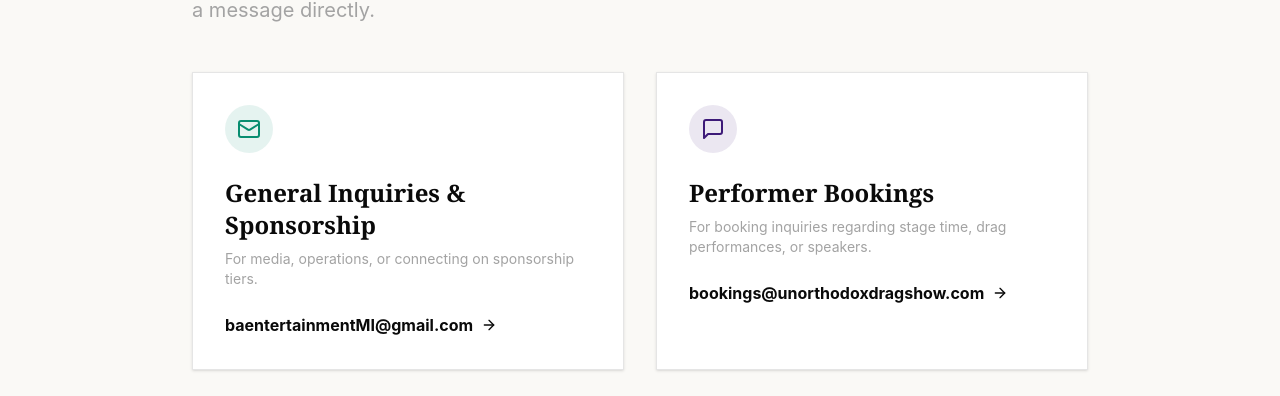
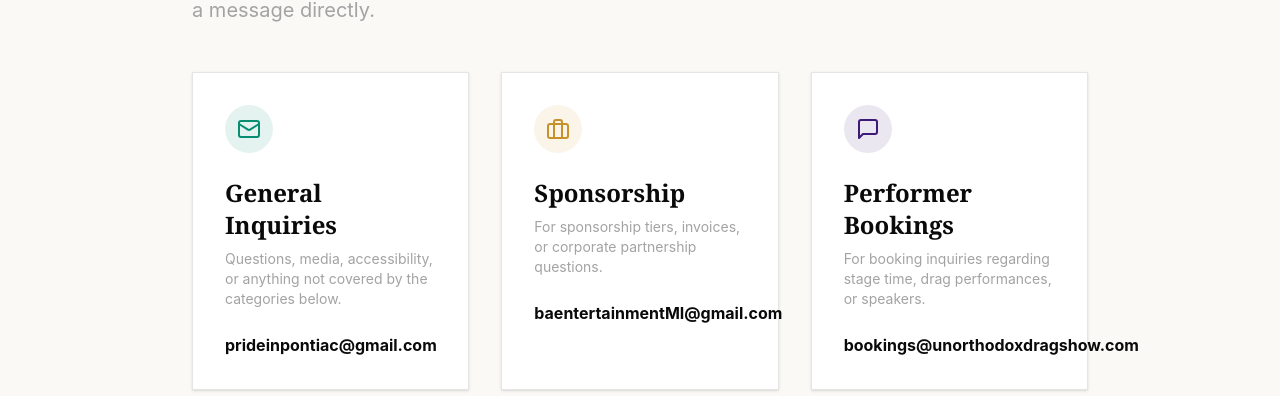
Before and after one commit to brokenbartender/pride-in-pontiac-2026, a React (Vite) app: page /contact in a window 1280 px wide. Shown: the part 404-800 px from the top of the page. Built offline with nearby package versions, Linux system fonts and the light colour scheme; no server answers.

Commit message:
Split General Inquiries from Sponsorship into separate contact cards with correct inboxes

```diff
--- a/src/pages/Contact.tsx
+++ b/src/pages/Contact.tsx
@@ -1,5 +1,5 @@
 import { useState } from "react";
-import { Mail, MessageSquare, ArrowRight, CheckCircle } from "lucide-react";
+import { Mail, MessageSquare, Briefcase, ArrowRight, CheckCircle } from "lucide-react";
 import { AsexualStripe } from "../components/AsexualStripe";
 import { WEB3FORMS_KEY, FormStatus, submitForm } from "../lib/web3forms";
 
@@ -30,20 +30,38 @@
           message directly.
         </p>
 
-        <div className="grid md:grid-cols-2 gap-8 mb-16">
+        <div className="grid md:grid-cols-3 gap-8 mb-16">
           <div className="bg-pride-white border border-pride-black/10 p-8 shadow-sm hover:shadow-md transition-shadow">
             <div className="w-12 h-12 bg-pride-teal/10 flex items-center justify-center rounded-full mb-6 text-pride-teal">
               <Mail size={24} />
             </div>
             <h3 className="font-serif font-bold text-2xl mb-2">
-              General Inquiries & Sponsorship
+              General Inquiries
             </h3>
             <p className="text-pride-muted text-sm mb-6">
-              For media, operations, or connecting on sponsorship tiers.
+              Questions, media, accessibility, or anything not covered by the categories below.
+            </p>
+            <a
+              href="mailto:prideinpontiac@gmail.com"
+              className="font-bold flex items-center gap-2 hover:text-pride-teal transition-colors"
+            >
+              prideinpontiac@gmail.com <ArrowRight size={16} />
+            </a>
+          </div>
+
+          <div className="bg-pride-white border border-pride-black/10 p-8 shadow-sm hover:shadow-md transition-shadow">
+            <div className="w-12 h-12 bg-pride-gold/10 flex items-center justify-center rounded-full mb-6 text-pride-gold">
+              <Briefcase size={24} />
+            </div>
+            <h3 className="font-serif font-bold text-2xl mb-2">
+              Sponsorship
+            </h3>
+            <p className="text-pride-muted text-sm mb-6">
+              For sponsorship tiers, invoices, or corporate partnership questions.
             </p>
             <a
               href="mailto:baentertainmentMI@gmail.com"
-              className="font-bold flex items-center gap-2 hover:text-pride-teal transition-colors"
+              className="font-bold flex items-center gap-2 hover:text-pride-gold transition-colors"
             >
               baentertainmentMI@gmail.com <ArrowRight size={16} />
             </a>
@@ -163,7 +181,7 @@
 
               {status === "error" && (
                 <p className="text-sm text-red-500">
-                  Something went wrong. Please email baentertainmentMI@gmail.com
+                  Something went wrong. Please email prideinpontiac@gmail.com
                   directly.
                 </p>
               )}
```
